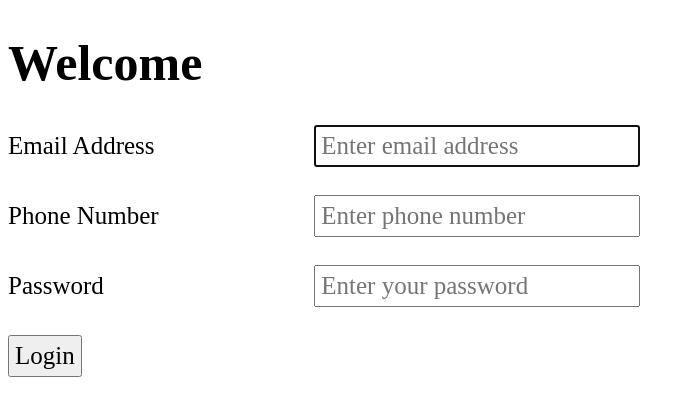
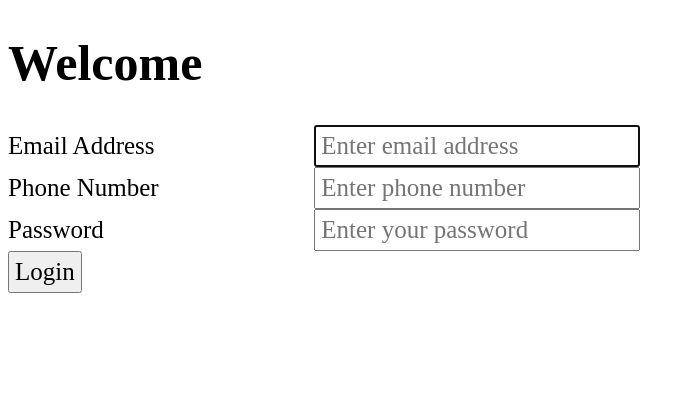
Before and after one commit to hasitha-ramesh/form-validation-php, a PHP site: page /login.php in a window 1280 px wide. Shown: the top 416 px of the page, without its empty margins (0-695 px from the left). Run offline with PHP 8.4, Linux system fonts and the light colour scheme; data that the repository does not hold is empty.

Commit message:
remove span tag

```diff
--- a/login.php
+++ b/login.php
@@ -12,17 +12,14 @@
         <div>
             <label for="email">Email Address</label>
             <input type="text" id="email" name="email" value="<?php echo $email; ?>" autofocus placeholder="Enter email address">
-            <span style="color:red"><?php echo $emailErr; ?></span><br><br>
         </div>
         <div>
             <label for="phone">Phone Number</label>
             <input type="text" id="phone" name="phone" value="<?php echo $phone; ?>" placeholder="Enter phone number">
-            <span style="color:red"><?php echo $phoneErr; ?></span><br><br>
         </div>
         <div>
             <label for="password">Password</label>
             <input type="password" id="password" name="password" placeholder="Enter your password">
-            <span style="color:red"><?php echo $passwordErr; ?></span><br><br>
         </div>
         <div>
             <input type="submit" value="Login" name="submit">
```
